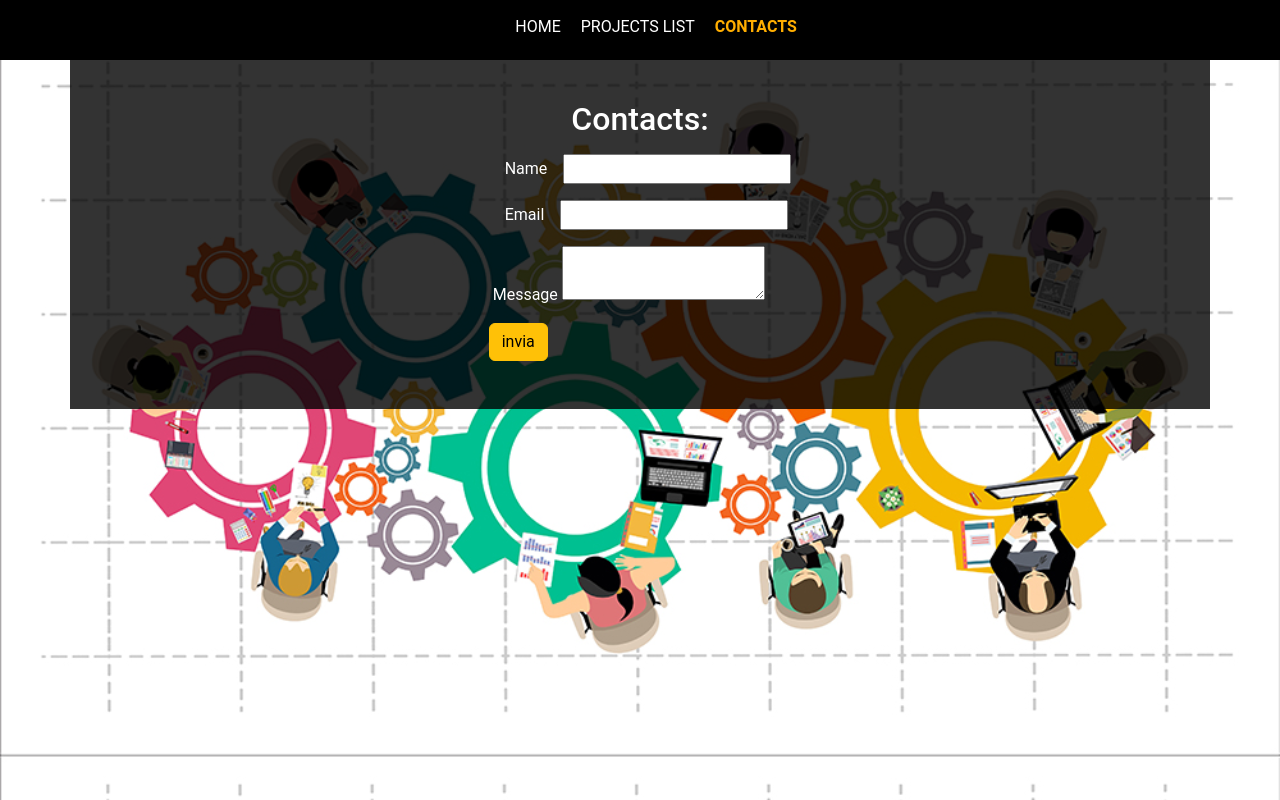
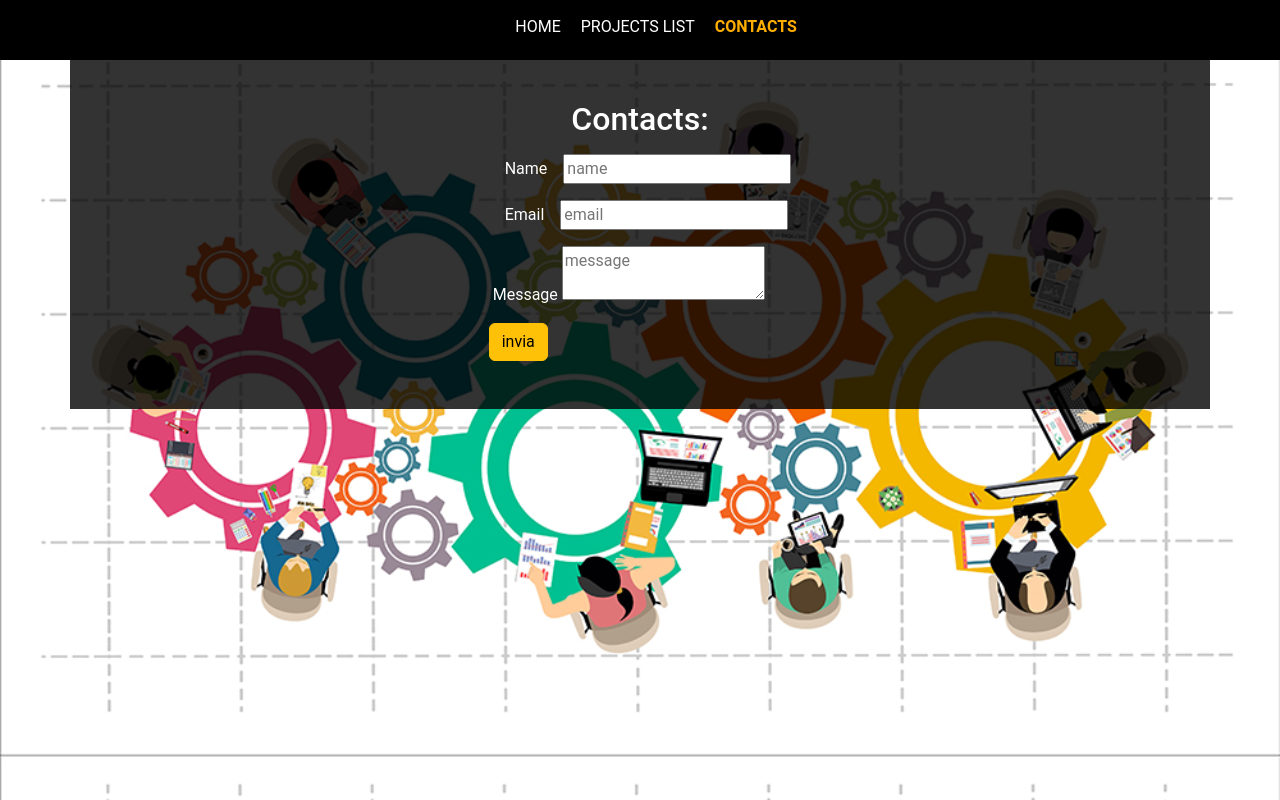
Before and after one commit to silviapetrino/vite-boolfolio, a Vue app: page /contacts in a window 1280 px wide. Built offline with nearby package versions, Linux system fonts and the light colour scheme.

Commit message:
[edit] success var

```diff
--- a/src/components/partials/ContactForm.vue
+++ b/src/components/partials/ContactForm.vue
@@ -1,16 +1,21 @@
 <script>
 import axios from 'axios';
 import { store } from '../../data/store';
+import Loader from '../partials/loader.vue';
 
 export default {
   name: 'ContactForm',
+  components: {
+    Loader
+  },
 
   data(){
     return{
       name: '',
       email: '',
       message: '',
-      success: true,
+      success: false,
+      isLoading: false,
       errors: {
         name: [],
         email: [],
@@ -21,6 +26,7 @@ export default {
 
   methods: {
     sendForm(){
+
       const data = {
         name: this.name,
         email: this.email,
@@ -35,8 +41,9 @@ export default {
           }
         })
         .catch(error => {
-        console.error('Error', error);
+          console.log(error);
         })
+
     }
   }
 }
@@ -47,25 +54,33 @@ export default {
   <div class="container form text-white pb-5 d-flex flex-column align-items-center">
     <h2 class="pb-2">Contacts:</h2>
 
-    <form @submit.prevent="sendForm()">
+
+
+    <form v-if="!success" @submit.prevent="sendForm()">
+
       <div class="mb-3">
         <label class="mx-3" for="name">Name</label>
-        <input v-model="name" type="text" name="name" id="name"  />
+        <input v-model="name" type="text" name="name" id="name" placeholder="name" />
         <p class="error text-danger mx-3" v-for="error in errors.name" :key="error.id">{{ error }}</p>
       </div>
       <div class="mb-3">
         <label class="mx-3" for="email">Email</label>
-        <input v-model="email" type="text" name="email" id="email" />
+        <input v-model="email" type="text" name="email" id="email" placeholder="email" />
         <p class="error text-danger mx-3" v-for="error in errors.email" :key="error.id">{{ error }}</p>
       </div>
       <div class="mb-3">
         <label class="mx-1" for="message">Message</label>
-        <textarea v-model="message" type="text" name="message" id="message" ></textarea>
+        <textarea v-model="message" type="text" name="message" id="message" placeholder="message" ></textarea>
         <p class="error text-danger mx-3" v-for="error in errors.message" :key="error.id">{{ error }}</p>
       </div>
       <button class="btn btn-warning" type="submit">invia</button>
     </form>
 
+
+
+    <div v-else class="alert alert-success" role="alert">
+      <span>Mail was successfully sent</span>
+    </div>
 
   </div>
 
```
